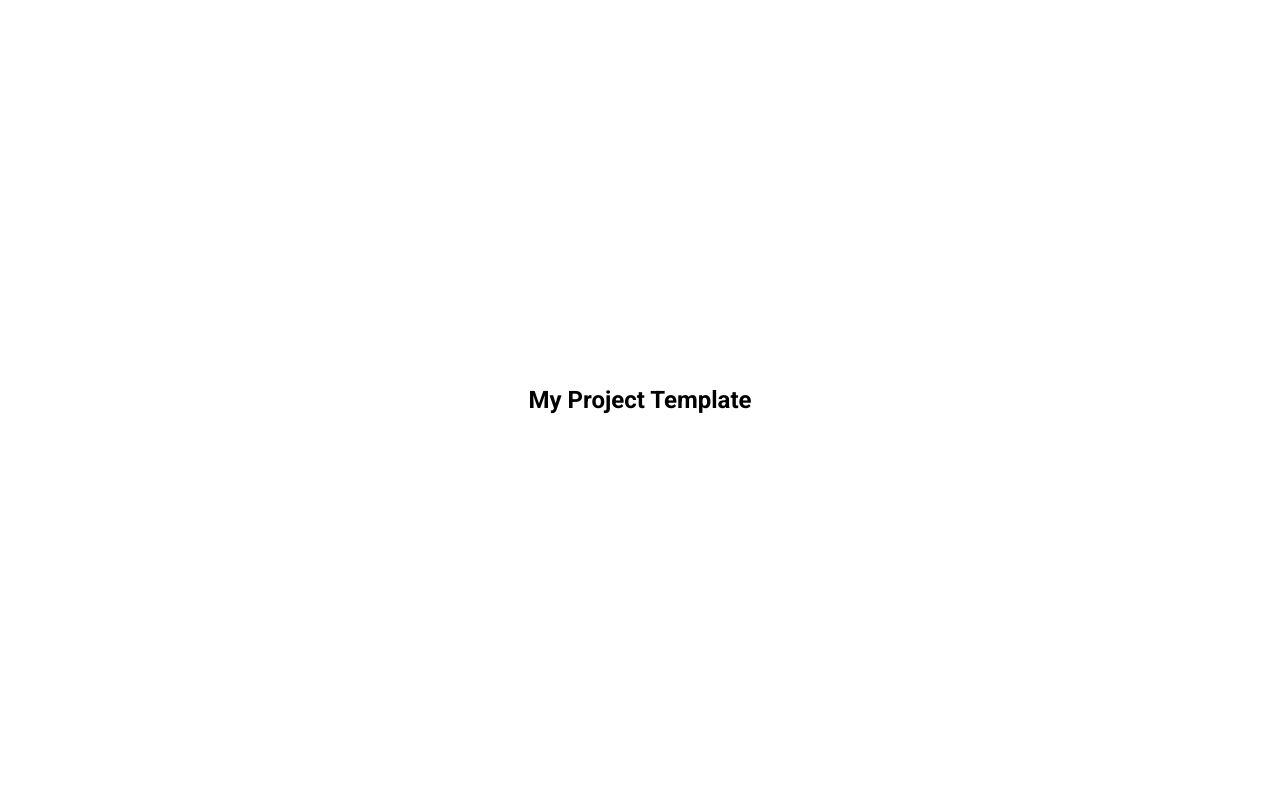
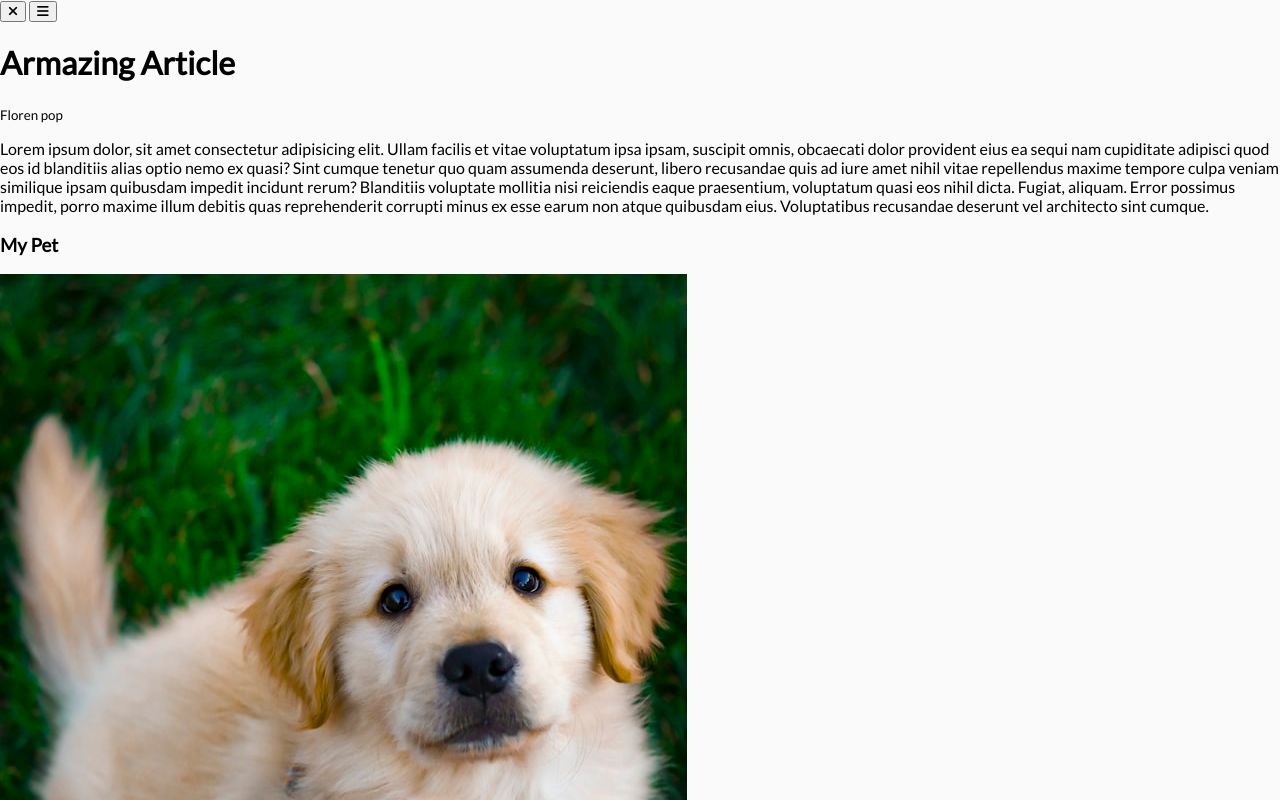
Before and after one commit to Tchilo/50-days-project, a plain HTML site: page index.html in a window 1280 px wide. Shown: the top 800 px of the page. Drawn offline with Linux system fonts and the light colour scheme.

Commit message:
Add html and image

```diff
--- a/index.html
+++ b/index.html
@@ -3,12 +3,39 @@
 <head>
     <meta charset="UTF-8">
     <meta http-equiv="X-UA-Compatible" content="IE=edge">
+    <script src="https://kit.fontawesome.com/9c5d88e361.js" crossorigin="anonymous"></script>
     <meta name="viewport" content="width=device-width, initial-scale=1.0">
     <title>Document</title>
     <link rel="stylesheet" href="style.css">
 </head>
 <body>
-    <h2>My Project Template</h2>
+    <div class="container ">
+    <div class="circle-container">
+    <div class="circle">
+        <button id="close">
+            <i class="fa fa-times"></i>
+        </button>
+        <button id="open">
+            <i class="fas fa-bars"></i>
+        </button>
+    </div>
+    </div>
+    <div class="content">
+        <h1>Armazing Article</h1>
+        <small>Floren pop</small>
+        <p>Lorem ipsum dolor, sit amet consectetur adipisicing elit. Ullam facilis et vitae voluptatum ipsa ipsam, suscipit omnis, obcaecati dolor provident eius ea sequi nam cupiditate adipisci quod eos id blanditiis alias optio nemo ex quasi? Sint cumque tenetur quo quam assumenda deserunt, libero recusandae quis ad iure amet nihil vitae repellendus maxime tempore culpa veniam similique ipsam quibusdam impedit incidunt rerum? Blanditiis voluptate mollitia nisi reiciendis eaque praesentium, voluptatum quasi eos nihil dicta. Fugiat, aliquam. Error possimus impedit, porro maxime illum debitis quas reprehenderit corrupti minus ex esse earum non atque quibusdam eius. Voluptatibus recusandae deserunt vel architecto sint cumque.</p>
+        <h3>My Pet</h3>
+        <img src="./petdog.jpeg" alt="">
+        <p>Lorem ipsum dolor sit amet consectetur adipisicing elit. Nobis harum quasi aperiam laudantium libero quod accusantium, ipsam aspernatur? Dolore magni ad rerum, quas quae reiciendis perspiciatis harum laudantium totam, enim, odit sint. Laboriosam itaque sed illum minus natus error eius molestiae hic eaque eos suscipit nemo voluptates maiores quibusdam sapiente quasi dignissimos ducimus vitae possimus dolores, reiciendis culpa soluta vel? Odio nisi, quos distinctio voluptatem ea, fuga odit iure aliquam debitis iusto, magni quisquam maxime!</p>
+    </div>
+</div>
+<nav>
+    <ul>
+        <li class="fas fa-home">Home</li>
+        <li class="fas fa-user-alt">About</li>
+        <li class="fas fa-envelope">Contact</li>
+    </ul>
+</nav>
     <script src="index.js"></script>
 </body>
 </html>
--- a/style.css
+++ b/style.css
@@ -1,17 +1,21 @@
-@import url('https://fonts.googleapis.com/css2?family=Roboto:ital,wght@0,700;1,400&display=swap');
+@import url('https://fonts.googleapis.com/css2?family=Lato&display=swap');
 
 * {
   box-sizing: border-box;
 }
 
 body {
-  font-family: 'Roboto', sans-serif;
+ font-family: 'Lato', sans-serif;
   margin: 0;
   padding: 0;
-  display: flex;
-  flex-direction: column;
-  align-items: center;
-  height: 100vh;
-  justify-content: center;
-  overflow: hidden;
+  overflow-x: hidden;
+  background-color: #333;
 }
+
+.container {
+  background-color: #fafafa;
+}
+
+.container.show-nav {
+  transform: rotate(-25deg);
+}
```
Also changed, not shown: petdog.jpeg (added).
